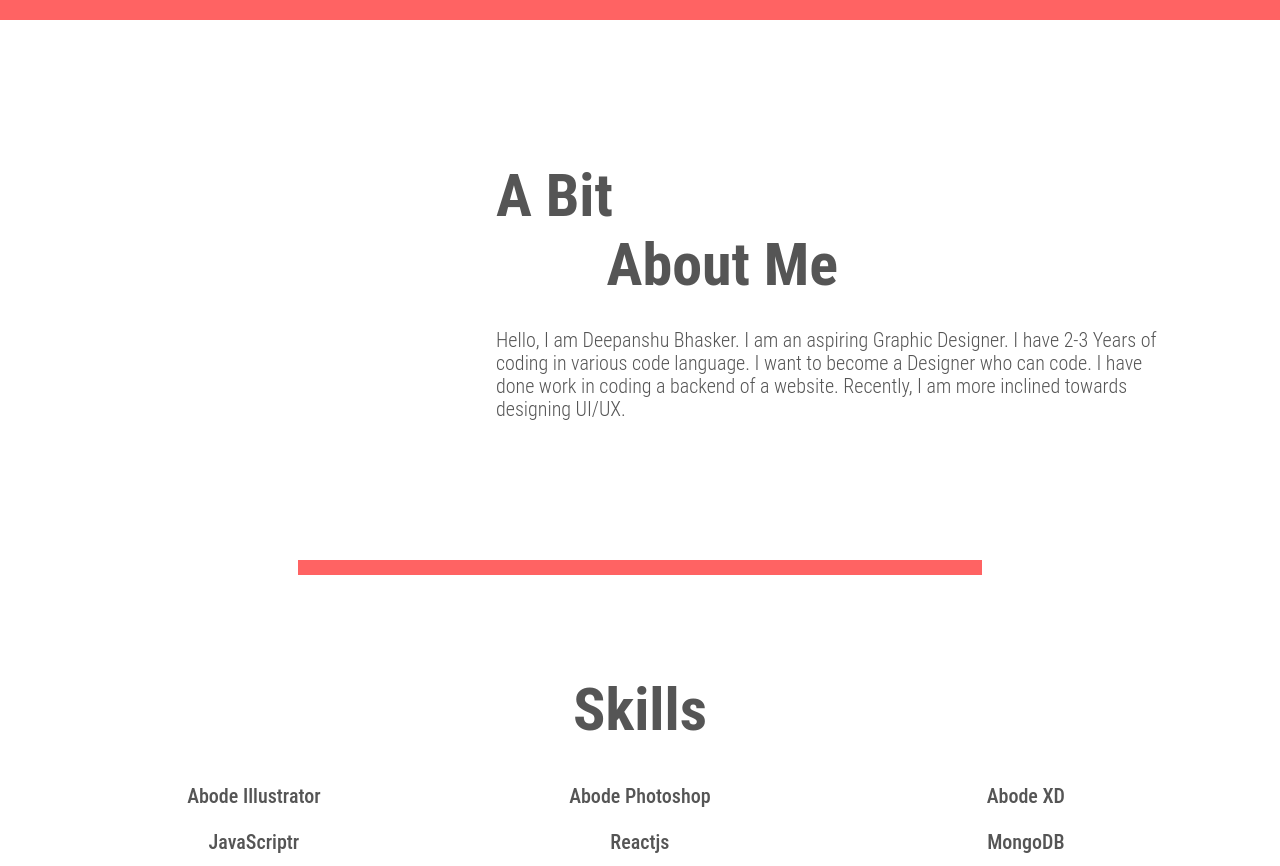
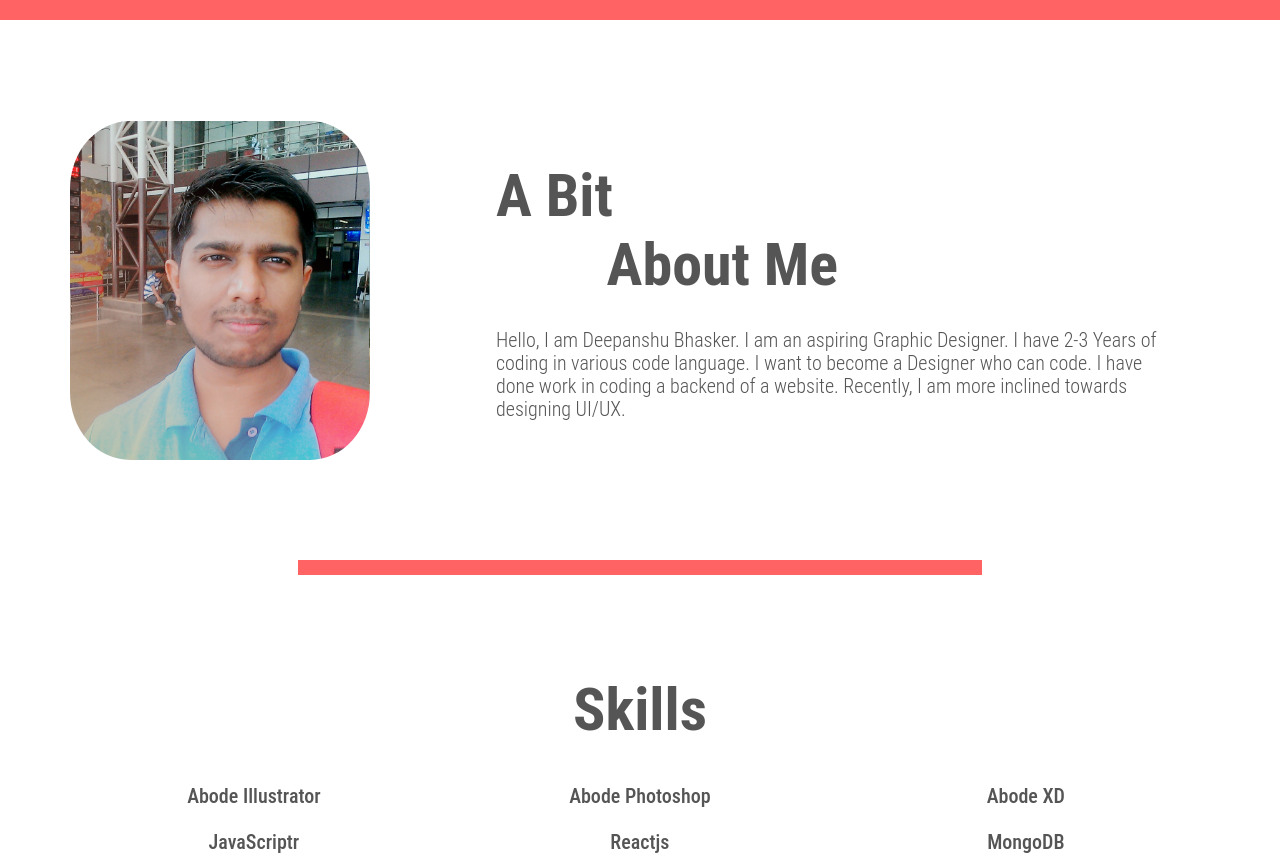
Before and after one commit to DEEPANSHU-BHASKER/wolfionhub, a plain HTML site: page index.html in a window 1280 px wide. Shown: the part 780-1646 px from the top of the page. Drawn offline with Linux system fonts and the light colour scheme.

Commit message:
Update index.html

```diff
--- a/index.html
+++ b/index.html
@@ -43,7 +43,7 @@
     <section class="About-me">
         <div class="about-me-container row">
             <div class="col span-1-of-3">
-                <img src="/Resources/img/REtouch_wolf.jpg" alt="">
+                <img src="Resources/css/img/REtouch_wolf.jpg" alt="">
             </div>
             <div class="col span-2-of-3 about-me-desc">
                 <h1>A Bit</h1>
```
